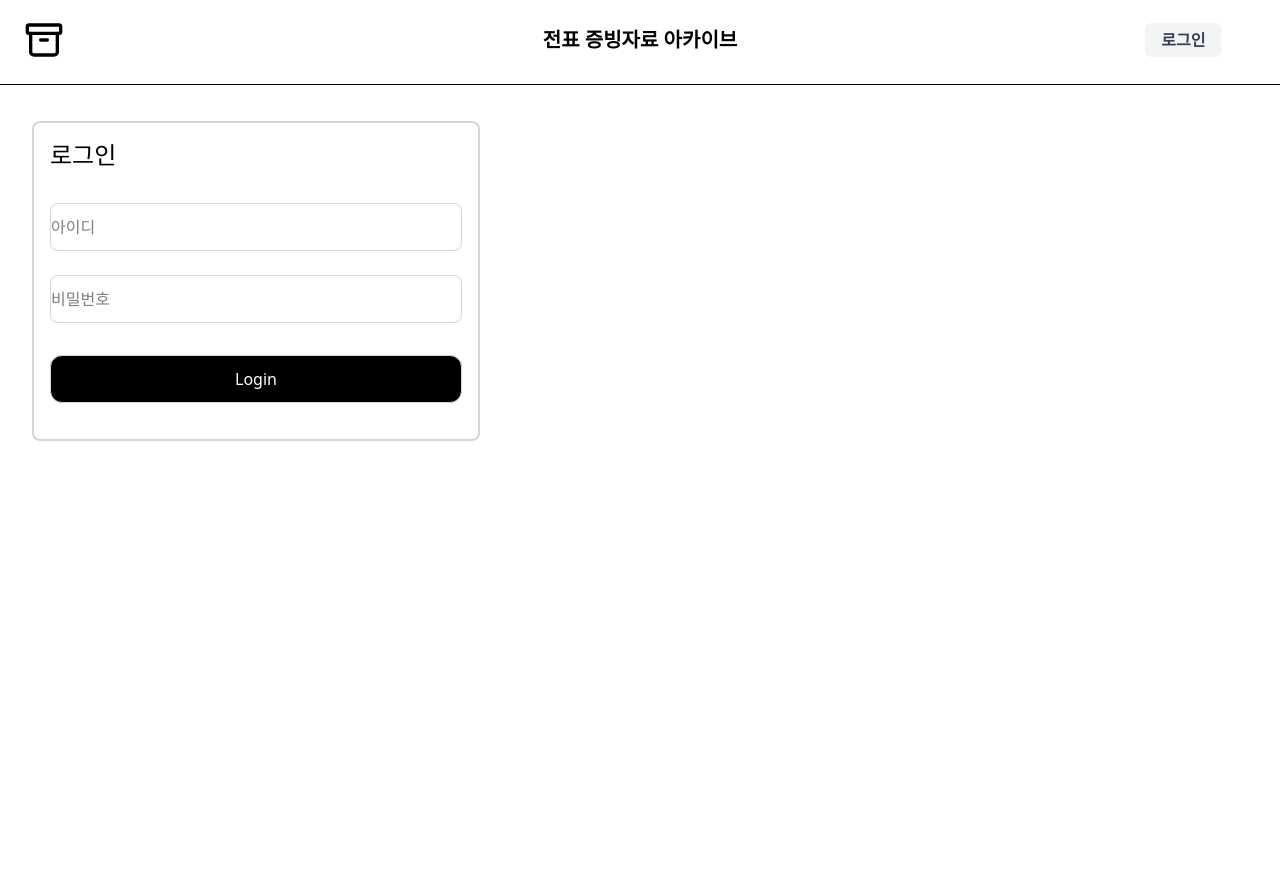
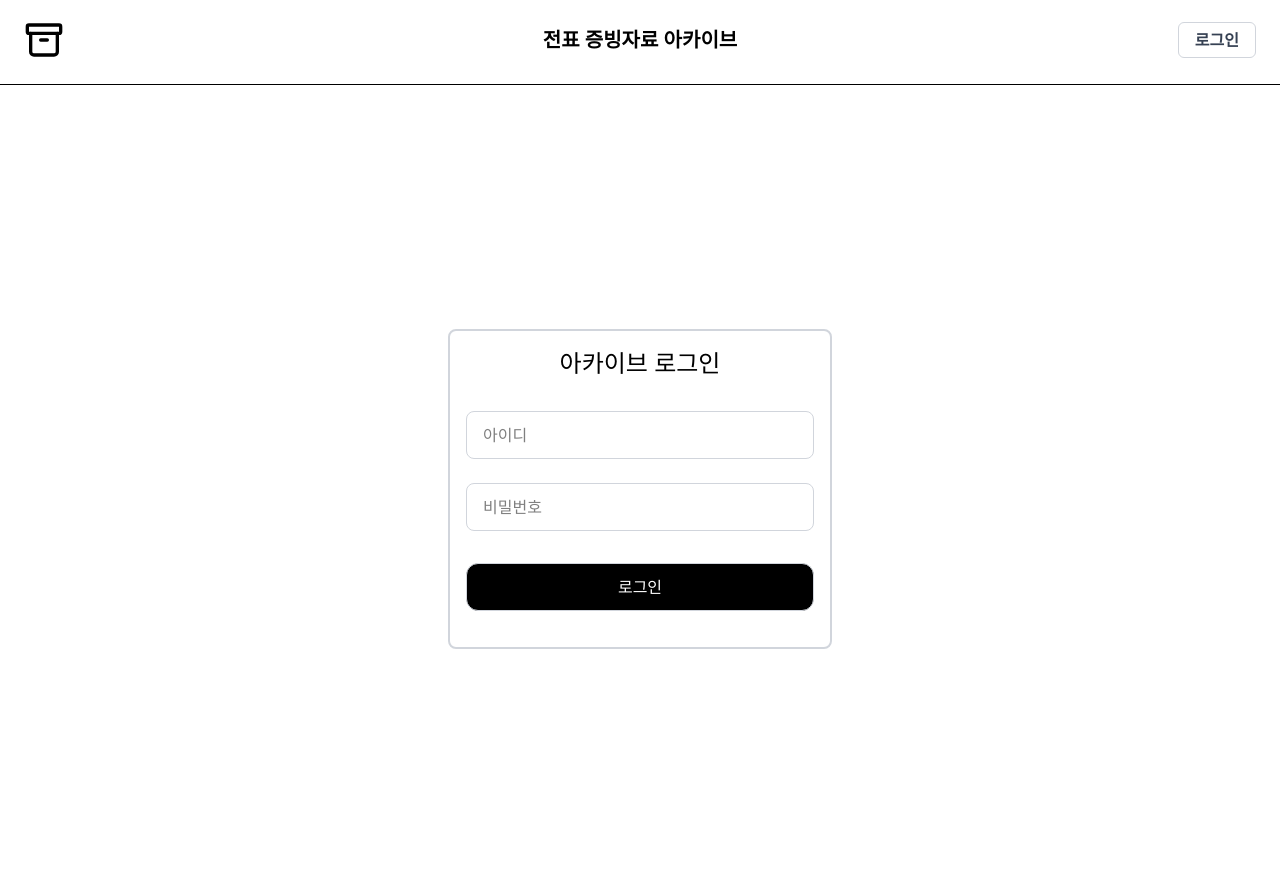
Before and after one commit to tttuer/dup, a FastAPI app: template templates/test2.html in a window 1280 px wide. Run offline with FastAPI, Linux system fonts and the light colour scheme; the template is opened without the code that fills it, so the values that code supplies are empty; style sheets or scripts are compiled from the project's sources; parts of the project's set-up code (start-up, migrations or seed data) failed here and were passed over.

Commit message:
implements login template

```diff
--- a/templates/test2.html
+++ b/templates/test2.html
@@ -19,11 +19,11 @@
             </svg>
         </div>
         <div class="col-span-4 text-center justify-items-center content-center">
-            <h1 class="text-xl font-semibold ">전표 증빙자료 아카이브</h1>
+            <h1 class="text-xl font-semibold font-sans ">전표 증빙자료 아카이브</h1>
         </div>
 
-        <div class="col-span-1 text-center justify-items-center content-center">
-            <button class="rounded-md border-2 border-none border-indigo-500 bg-gray-100 px-4 py-2 text-sm font-semibold text-gray-700 dark:bg-gray-700 dark:text-white hover:bg-indigo-500 hover:text-white">
+        <div class="col-span-1 flex text-center items-center justify-end pr-6">
+            <button class="font-sans rounded-md border-1 border-gray-300  px-4 py-2 text-sm font-semibold text-gray-700 dark:bg-gray-700 dark:text-white hover:bg-indigo-500 hover:text-white">
                 로그인
             </button>
         </div>
@@ -31,20 +31,20 @@
     </div>
 </header>
 <hr class="my-1 text-gray-300">
-<main class="w-full min-h-screen p-8">
-    <div class="justify-center box-border w-112 h-80 border-2 border-gray-300 rounded-lg p-4">
-        <h2 class="text-2xl">로그인</h2>
+<main class="w-full min-h-screen p-8 flex justify-center items-center">
+    <div class="box-border w-96 h-80 border-2 border-gray-300 rounded-lg p-4">
+        <h2 class="font-sans text-2xl text-center">아카이브 로그인</h2>
         <form method="POST" action="#" role="none">
             <div class="mt-8 mr-2 border-1 border-gray-300 rounded-lg w-full h-12">
-                <input class="w-full h-full" type="text" id="username" name="username"
+                <input class="w-full h-full pl-4" type="text" id="username" name="username"
                        placeholder="아이디">
             </div>
             <div class="mt-6 mr-2 border-1 border-gray-300 rounded-lg w-full h-12">
-                <input class="w-full h-full" type="password" id="password" name="password" placeholder="비밀번호">
+                <input class="w-full h-full pl-4" type="password" id="password" name="password" placeholder="비밀번호">
 
             </div>
-            <div class="mt-8 mr-2 border-1 rounded-xl text-white bg-black border-gray-300 w-full h-12">
-                <input class="w-full h-full" type="submit" value="Login">
+            <div class="font-sans mt-8 mr-2 border-1 rounded-xl text-white bg-black border-gray-300 w-full h-12">
+                <input class="w-full h-full" type="submit" value="로그인">
 
             </div>
         </form>
```
